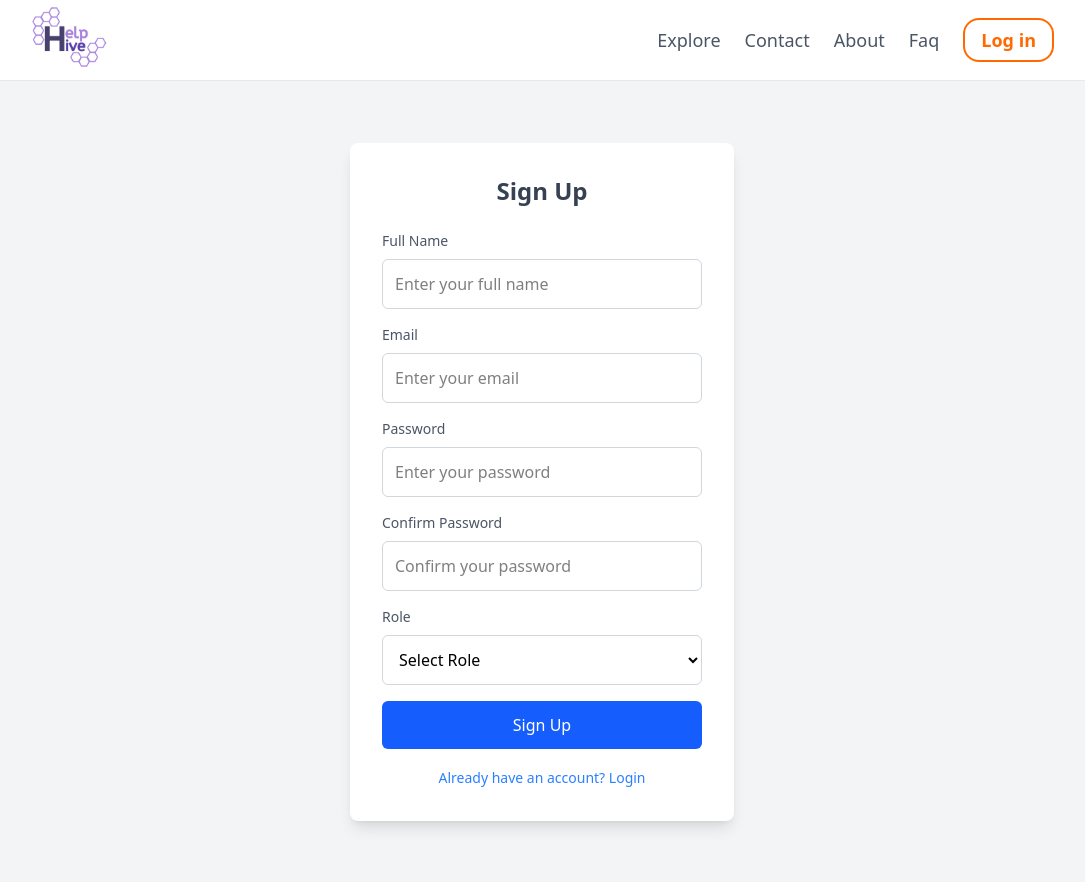
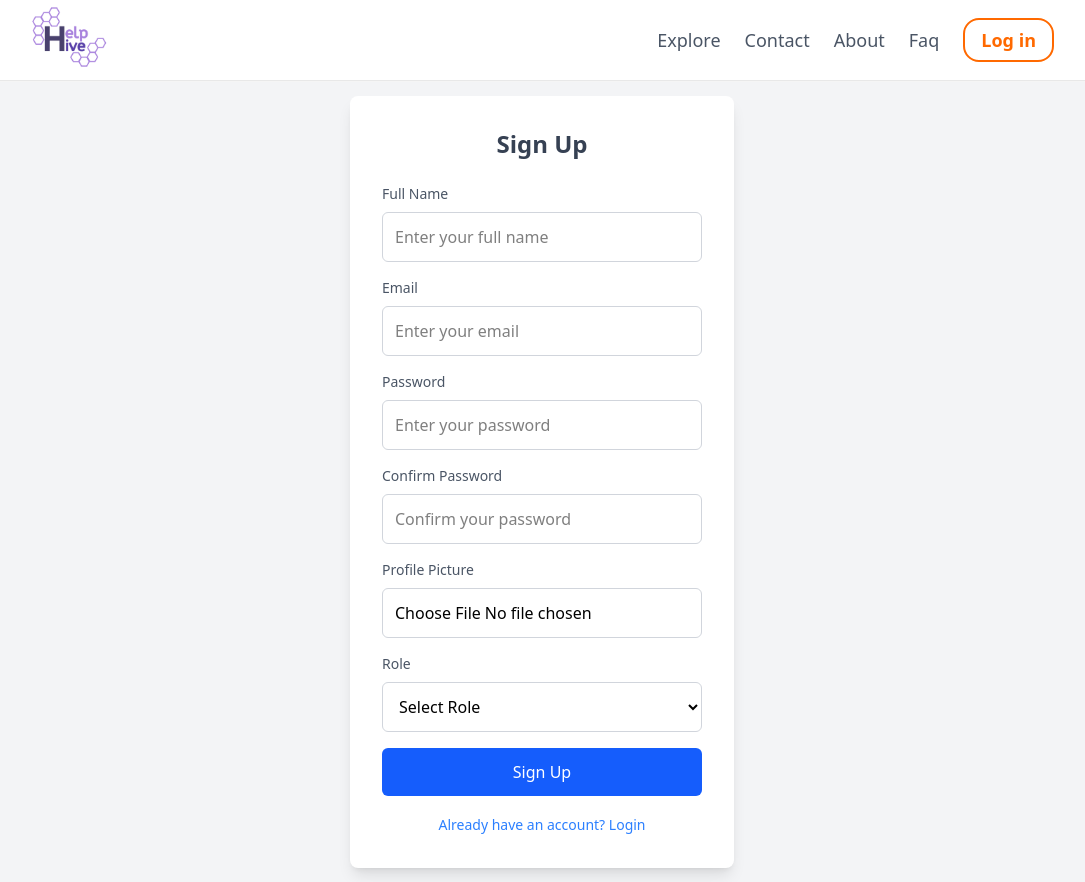
Before and after one commit to 3-knuckle-heads/HelpHive, a React (Vite) app in the folder FrontEnd/help-hive/: page /login in a window 1280 px wide. Both pictures are taken after a click on the button "Don't have an account? Sign Up". Shown: the whole page, without its empty margins (98-1183 px from the left). Built offline with nearby package versions, Linux system fonts and the light colour scheme.

Commit message:
pic
profile pic is added in signup page

```diff
--- a/FrontEnd/help-hive/src/pages/Login.jsx
+++ b/FrontEnd/help-hive/src/pages/Login.jsx
@@ -99,7 +99,18 @@ const Login = ({ onSignupSuccess }) => {
               )}
 
               {isSignup && (
-                <div className="mb-4">
+                    <><div className="mb-4">
+                  <label className="block text-sm font-medium text-gray-600">Profile Picture</label>
+                  <input
+                    type="file"
+                    name="profilePic"
+                    accept="image/*"
+                    onChange={(event) => {
+                      setFieldValue("profilePic", event.currentTarget.files[0]);
+                    } }
+                    className="w-full p-3 border border-gray-300 rounded-md mt-2 focus:ring-2 focus:ring-blue-500" />
+                  <ErrorMessage name="profilePic" component="p" className="text-red-500 text-sm mt-1" />
+                </div><div className="mb-4">
                     <label className="block text-sm font-medium text-gray-600">Role</label>
                     <Field as="select" name="role" className="w-full p-3 border border-gray-300 rounded-md mt-2">
                       <option value="">Select Role</option>
@@ -107,7 +118,7 @@ const Login = ({ onSignupSuccess }) => {
                       <option value="eventHost">Event Host</option>
                     </Field>
                     <ErrorMessage name="role" component="p" className="text-red-500 text-sm mt-1" />
-                </div>
+                  </div></>
               )}
 
               <button
```
Lines whose indentation alone changed are shown as unchanged.
